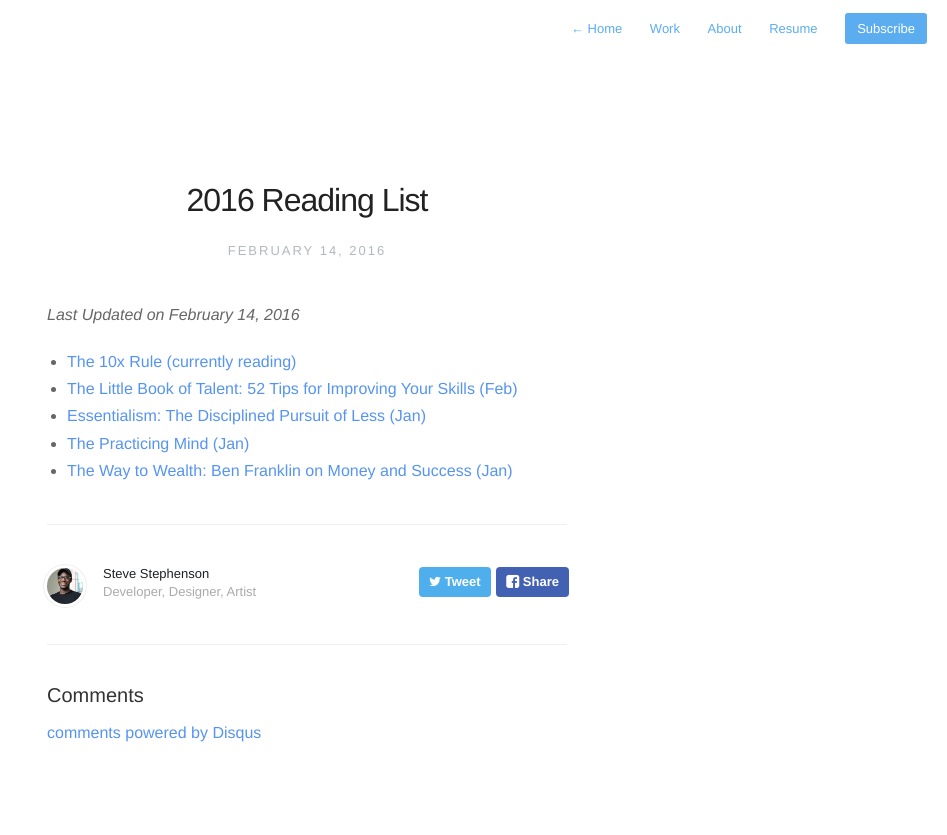
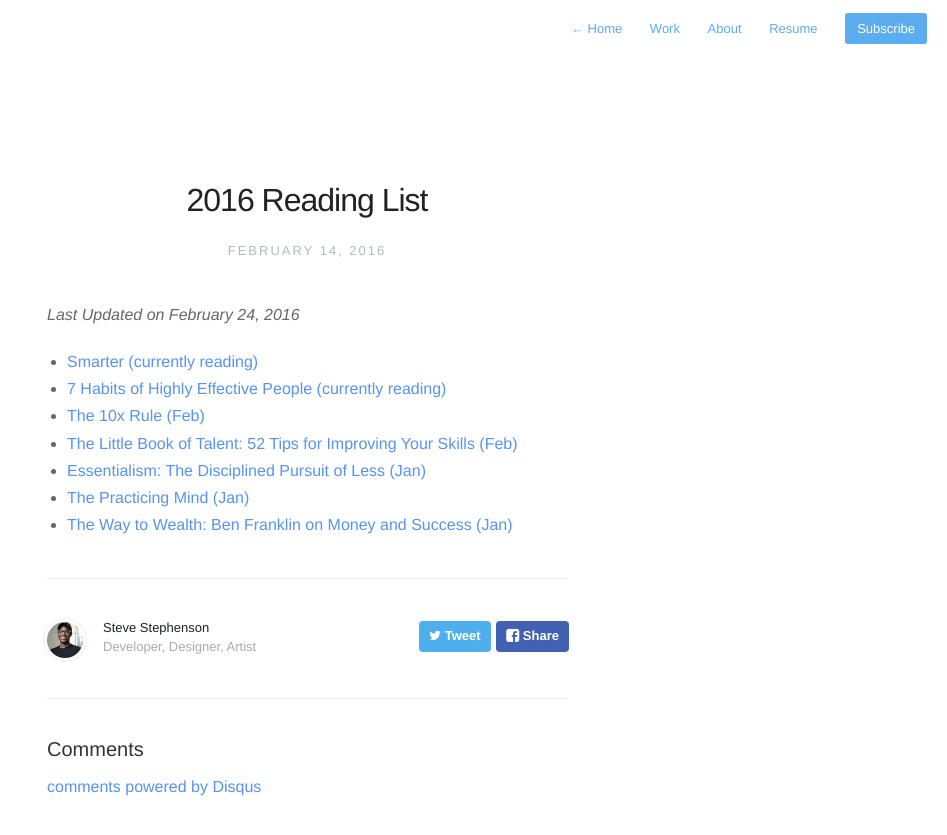
Before and after one commit to Steveiscreative/steveiscreative.github.io, a Jekyll site: the page built from _posts/2016-02-14-2016-reading-list.markdown, in a window 1280 px wide. Shown: the top 835 px of the page, without its empty margins (333-1280 px from the left). Built offline with Jekyll 4.4.1, drawn with Linux system fonts in a browser that asks for light colours; nearby versions of some CDN libraries; Markdown is read by kramdown in place of the engine named in the settings; comment, search, counter and statistics services are not loaded.

Commit message:
Updates reading list.

```diff
--- a/_posts/2016-02-14-2016-reading-list.markdown
+++ b/_posts/2016-02-14-2016-reading-list.markdown
@@ -5,9 +5,11 @@ categories: reading
 date: 2016-02-14
 ---
 
-*Last Updated on February 14, 2016*
+*Last Updated on February 24, 2016*
 
-- [The 10x Rule (currently reading) ](http://amzn.to/244tuhf)
+- [Smarter (currently reading)](http://amzn.to/20Wcbur)
+- [7 Habits of Highly Effective People (currently reading)](http://amzn.to/1SVUWtP)
+- [The 10x Rule (Feb) ](http://amzn.to/244tuhf)
 - [The Little Book of Talent: 52 Tips for Improving Your Skills (Feb)](http://amzn.to/1QgcKPX)
 - [Essentialism: The Disciplined Pursuit of Less (Jan) ](http://amzn.to/1TkoYaq)
 - [The Practicing Mind (Jan)](http://amzn.to/1QgcAbj)
```
